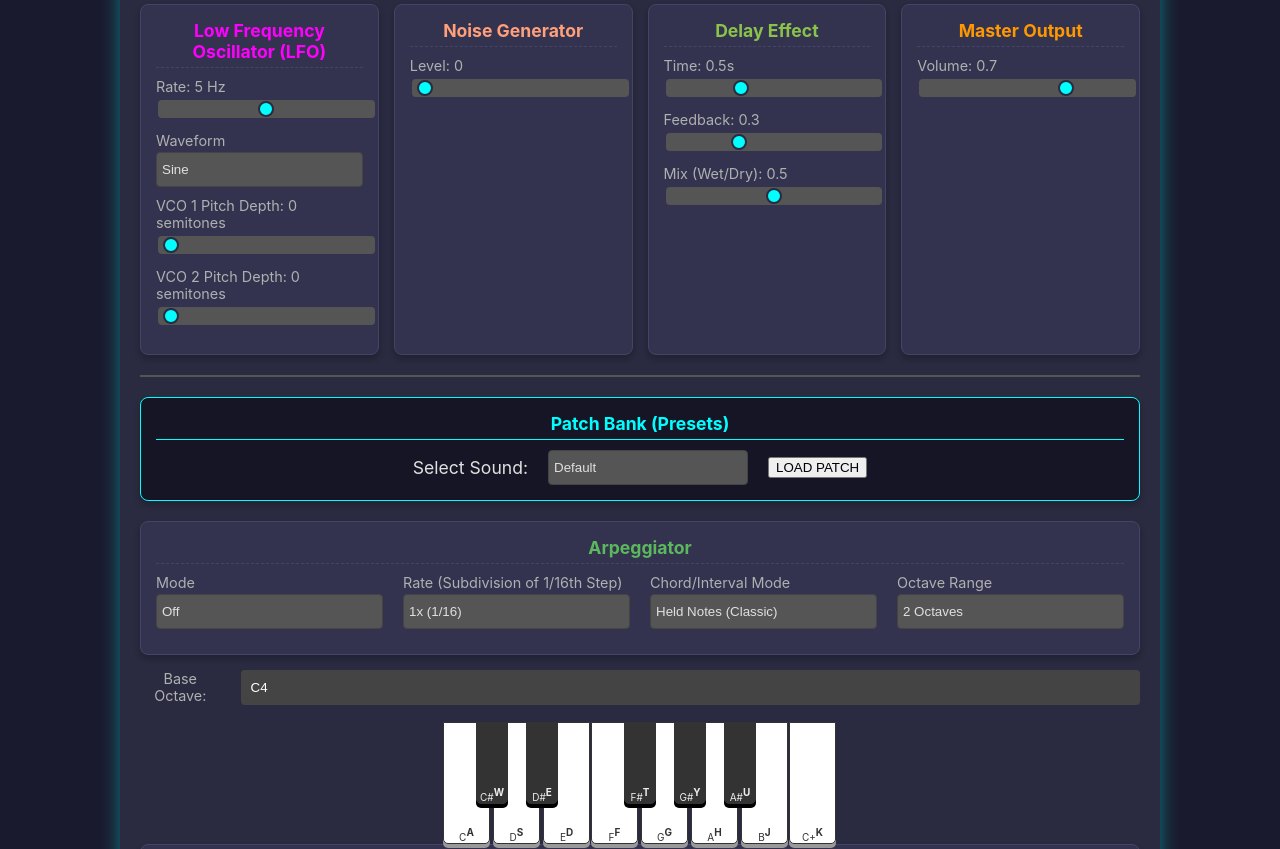
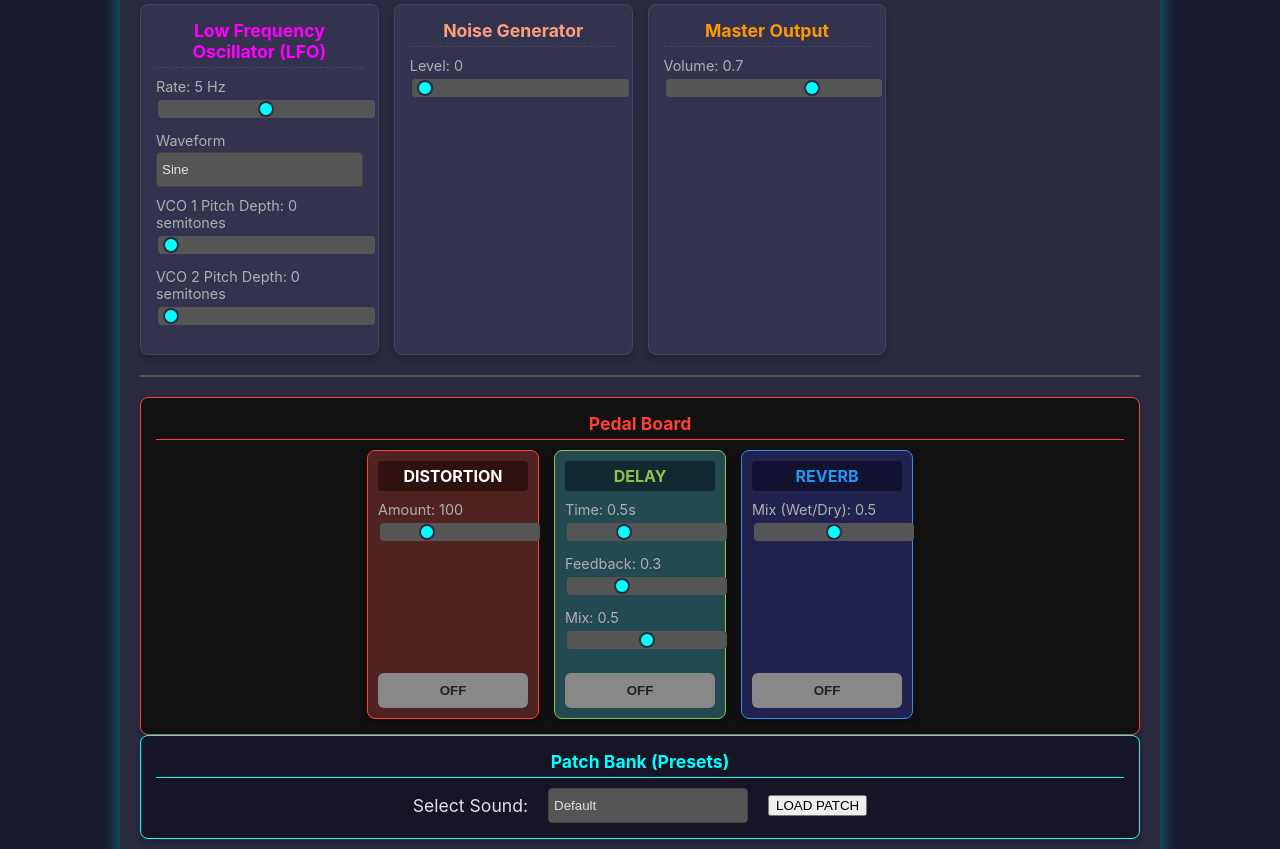
Before and after one commit to bfugitt/web-synth, a plain HTML site: page index.html in a window 1280 px wide. Shown: the part 415-1264 px from the top of the page. Drawn offline with Linux system fonts and the light colour scheme; no server answers.

Commit message:
Refactor synth UI: Remove delay and add pedal board
Removed delay effect section and added pedal board section with distortion, delay, and reverb pedals.

```diff
--- a/index.html
+++ b/index.html
@@ -132,22 +132,6 @@
                     <input type="range" id="noise-level" min="0" max="1" step="0.01" value="0.00">
                 </div>
                 <div class="control-group" style="height: 100px;">
-                    </div>
-            </div>
-
-            <div class="synth-section" id="delay-section">
-                <h3>Delay Effect</h3>
-                <div class="control-group">
-                    <label for="delay-time">Time: <span id="delay-time-val">0.50s</span></label>
-                    <input type="range" id="delay-time" min="0.01" max="1.5" step="0.01" value="0.5">
-                </div>
-                <div class="control-group">
-                    <label for="delay-feedback">Feedback: <span id="delay-feedback-val">0.30</span></label>
-                    <input type="range" id="delay-feedback" min="0.0" max="0.95" step="0.01" value="0.3">
-                </div>
-                <div class="control-group">
-                    <label for="delay-mix">Mix (Wet/Dry): <span id="delay-mix-val">0.50</span></label>
-                    <input type="range" id="delay-mix" min="0.0" max="1.0" step="0.01" value="0.5">
                 </div>
             </div>
 
@@ -158,10 +142,57 @@
                     <input type="range" id="master-volume" min="0" max="1" step="0.01" value="0.7">
                 </div>
                 <div class="control-group" style="height: 100px;">
-                    </div>
+                </div>
             </div>
 
-        </div> <div class="synth-section" id="patch-section">
+            </div> <div class="synth-section" id="pedalboard-section">
+            <h3>Pedal Board</h3>
+            <div class="pedal-chain">
+
+                <div class="pedal" id="distortion-pedal">
+                    <h4>DISTORTION</h4>
+                    <div class="pedal-controls">
+                        <div class="control-group">
+                            <label>Amount: <span id="distortion-amount-val">100</span></label>
+                            <input type="range" id="distortion-amount" min="0" max="400" step="1" value="100">
+                        </div>
+                    </div>
+                    <button class="pedal-bypass-btn" id="distortion-bypass-btn">OFF</button>
+                </div>
+
+                <div class="pedal" id="delay-pedal">
+                    <h4>DELAY</h4>
+                    <div class="pedal-controls">
+                        <div class="control-group">
+                            <label>Time: <span id="delay-time-val">0.5s</span></label>
+                            <input type="range" id="delay-time" min="0.01" max="1.5" step="0.01" value="0.5">
+                        </div>
+                        <div class="control-group">
+                            <label>Feedback: <span id="delay-feedback-val">0.3</span></label>
+                            <input type="range" id="delay-feedback" min="0.0" max="0.95" step="0.01" value="0.3">
+                        </div>
+                        <div class="control-group">
+                            <label>Mix: <span id="delay-mix-val">0.5</span></label>
+                            <input type="range" id="delay-mix" min="0" max="1" step="0.01" value="0.5">
+                        </div>
+                    </div>
+                    <button class="pedal-bypass-btn" id="delay-bypass-btn">OFF</button>
+                </div>
+
+                <div class="pedal" id="reverb-pedal">
+                    <h4>REVERB</h4>
+                    <div class="pedal-controls">
+                        <div class="control-group">
+                            <label>Mix (Wet/Dry): <span id="reverb-mix-val">0.5</span></label>
+                            <input type="range" id="reverb-mix" min="0" max="1" step="0.01" value="0.5">
+                        </div>
+                    </div>
+                    <button class="pedal-bypass-btn" id="reverb-bypass-btn">OFF</button>
+                </div>
+
+            </div>
+        </div>
+        <div class="synth-section" id="patch-section">
             <h3>Patch Bank (Presets)</h3>
             <div id="patch-controls" style="display: flex; justify-content: center; gap: 20px; align-items: center; flex-wrap: wrap;">
                 <label for="patch-selector" style="font-size: 1.1em; color: #e0e0e0; margin-bottom: 0;">Select Sound:</label>
@@ -267,65 +298,6 @@
 
     </div>
 
-
-
-<div class="synth-section" id="pedalboard-section">
-            <h3>Pedal Board</h3>
-            <div class="pedal-chain">
-
-
-                <div class="pedal" id="distortion-pedal">
-                    <h4>DISTORTION</h4>
-                    <div class="pedal-controls">
-                        <div class="control-group">
-                            <label>Amount: <span id="distortion-amount-val">100</span></label>
-                            <input type="range" id="distortion-amount" min="0" max="400" step="1" value="100">
-                        </div>
-                    </div>
-                    <button class="pedal-bypass-btn" id="distortion-bypass-btn">OFF</button>
-                </div>
-
-<div class="pedal" id="delay-pedal">
-                    <h4>DELAY</h4>
-                    <div class="pedal-controls">
-                        <div class="control-group">
-                            <label>Time: <span id="delay-time-val">0.5s</span></label>
-                            <input type="range" id="delay-time" min="0.01" max="1.5" step="0.01" value="0.5">
-                        </div>
-                        <div class="control-group">
-                            <label>Feedback: <span id="delay-feedback-val">0.3</span></label>
-                            <input type="range" id="delay-feedback" min="0.0" max="0.95" step="0.01" value="0.3">
-                        </div>
-                    </div>
-                    <button class="pedal-bypass-btn" id="delay-bypass-btn">OFF</button>
-                </div>
-
-                <div class="pedal" id="reverb-pedal">
-                    <h4>REVERB</h4>
-                    <div class="pedal-controls">
-                        <div class="control-group">
-                            <label>Mix (Wet/Dry): <span id="reverb-mix-val">0.5</span></label>
-                            <input type="range" id="reverb-mix" min="0" max="1" step="0.01" value="0.5">
-                        </div>
-                    </div>
-                    <button class="pedal-bypass-btn" id="reverb-bypass-btn">OFF</button>
-                </div>
-
-
-
-
-                </div>
-        </div>
-
-
-
-
-
-
-
-
-
-
     <script type="module" src="js/main.js"></script>
 </body>
 </html>
```
